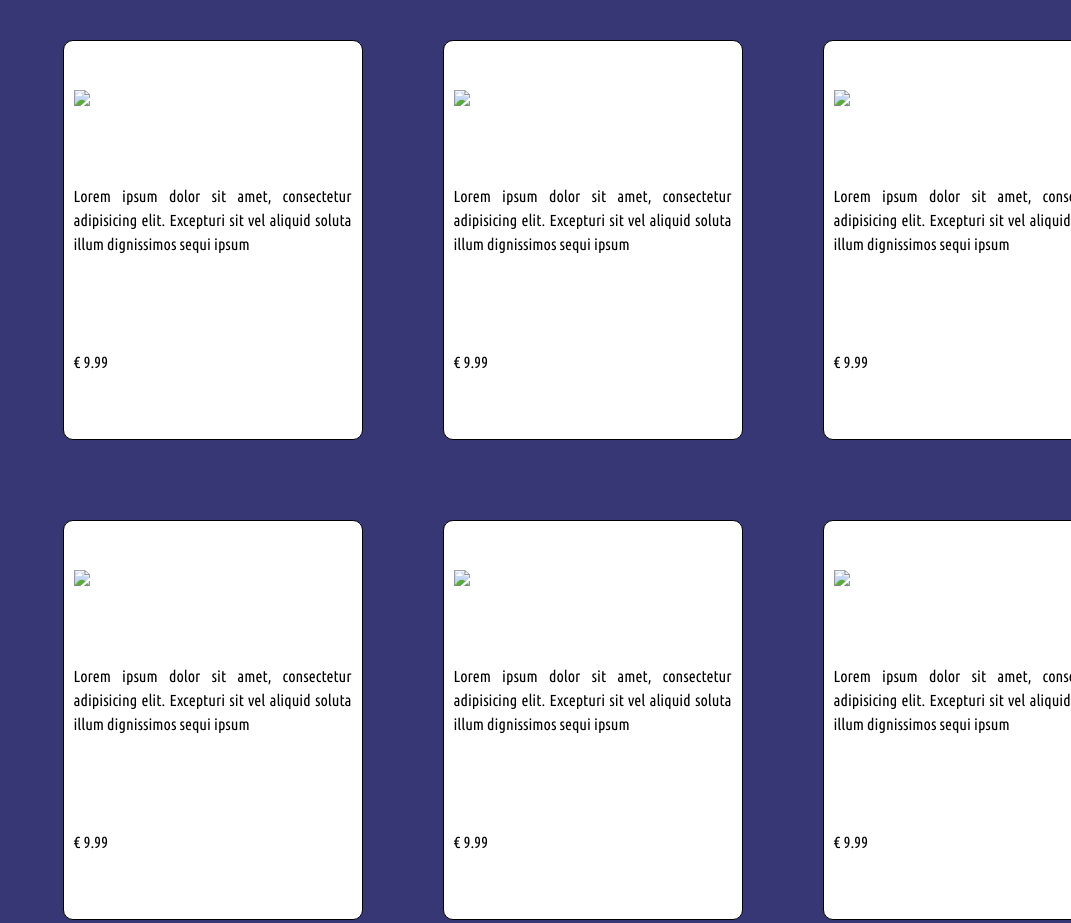
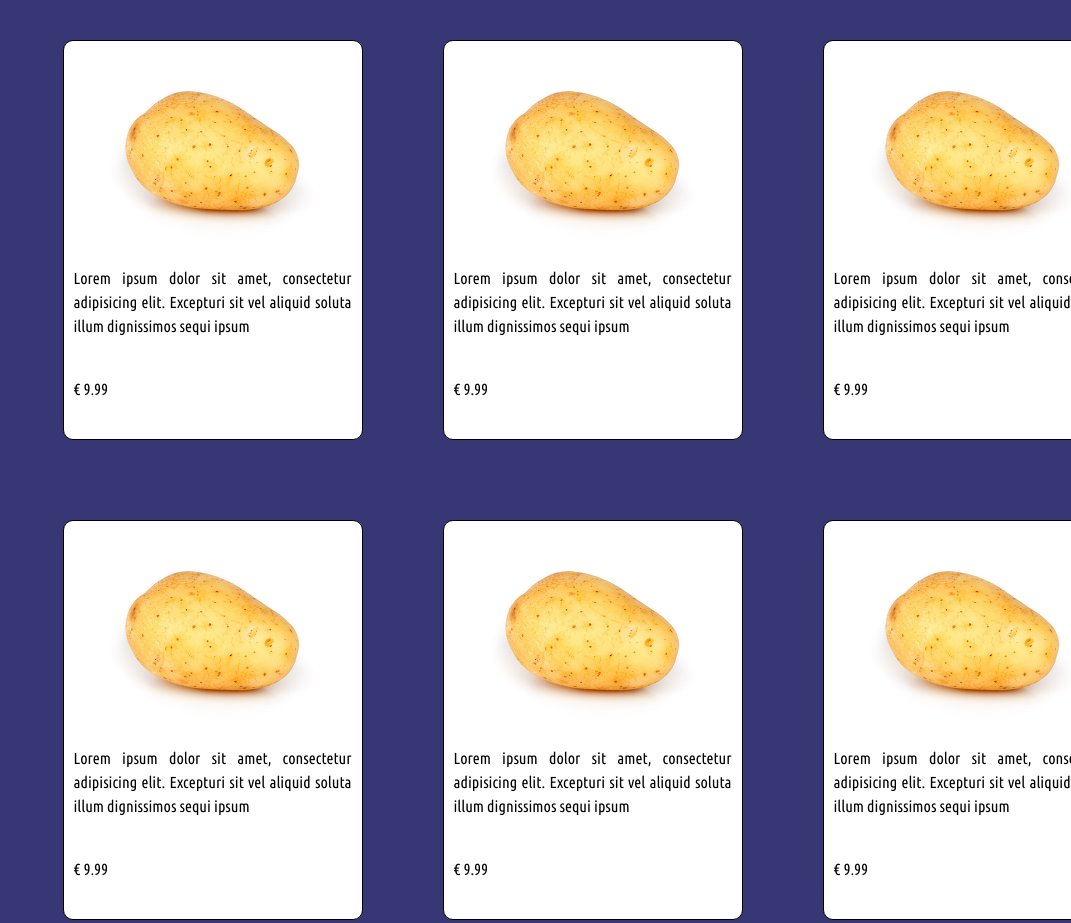
Before and after one commit to nikyuher/TeatroDigital, a website: page paginas/estrenos.html in a window 1280 px wide. Shown: the part 556-1479 px from the top of the page, without its empty margins (209-1280 px from the left). Drawn offline with nearby package versions, Linux system fonts and the light colour scheme; a web font is replaced by a local one.

Commit message:
correcino en direccion de imagenes

```diff
--- a/paginas/estrenos.html
+++ b/paginas/estrenos.html
@@ -51,7 +51,7 @@
                     <div>
                         <div class="contProximosEstrenos">
                             <div class="cajaProxExtrenos">
-                                <img src="../imagenes/patata2.png">
+                                <img src="../imagenes/obras/patata2.png">
                                 <p>Lorem ipsum dolor sit amet, consectetur adipisicing elit. Excepturi sit vel aliquid
                                     soluta
                                     illum
@@ -60,7 +60,7 @@
                                 <p>€ 9.99</p>
                             </div>
                             <div class="cajaProxExtrenos">
-                                <img src="../imagenes/patata2.png">
+                                <img src="../imagenes/obras/patata2.png">
                                 <p>Lorem ipsum dolor sit amet, consectetur adipisicing elit. Excepturi sit vel aliquid
                                     soluta
                                     illum
@@ -69,7 +69,7 @@
                                 <p>€ 9.99</p>
                             </div>
                             <div class="cajaProxExtrenos ">
-                                <img src="../imagenes/patata2.png">
+                                <img src="../imagenes/obras/patata2.png">
                                 <p>Lorem ipsum dolor sit amet, consectetur adipisicing elit. Excepturi sit vel aliquid
                                     soluta
                                     illum
@@ -78,7 +78,7 @@
                                 <p>€ 9.99</p>
                             </div>
                             <div class="cajaProxExtrenos ">
-                                <img src="../imagenes/patata2.png">
+                                <img src="../imagenes/obras/patata2.png">
                                 <p>Lorem ipsum dolor sit amet, consectetur adipisicing elit. Excepturi sit vel aliquid
                                     soluta
                                     illum
@@ -87,7 +87,7 @@
                                 <p>€ 9.99</p>
                             </div>
                             <div class="cajaProxExtrenos ">
-                                <img src="../imagenes/patata2.png">
+                                <img src="../imagenes/obras/patata2.png">
                                 <p>Lorem ipsum dolor sit amet, consectetur adipisicing elit. Excepturi sit vel aliquid
                                     soluta
                                     illum
@@ -96,7 +96,7 @@
                                 <p>€ 9.99</p>
                             </div>
                             <div class="cajaProxExtrenos ">
-                                <img src="../imagenes/patata2.png">
+                                <img src="../imagenes/obras/patata2.png">
                                 <p>Lorem ipsum dolor sit amet, consectetur adipisicing elit. Excepturi sit vel aliquid
                                     soluta
                                     illum
@@ -104,7 +104,7 @@
                                 </p>
                                 <p>€ 9.99</p>
                             </div><div class="cajaProxExtrenos ">
-                                <img src="../imagenes/patata2.png">
+                                <img src="../imagenes/obras/patata2.png">
                                 <p>Lorem ipsum dolor sit amet, consectetur adipisicing elit. Excepturi sit vel aliquid
                                     soluta
                                     illum
```
Also changed, not shown: paginas/generoSeleccionado.html (+1 -1 lines).
